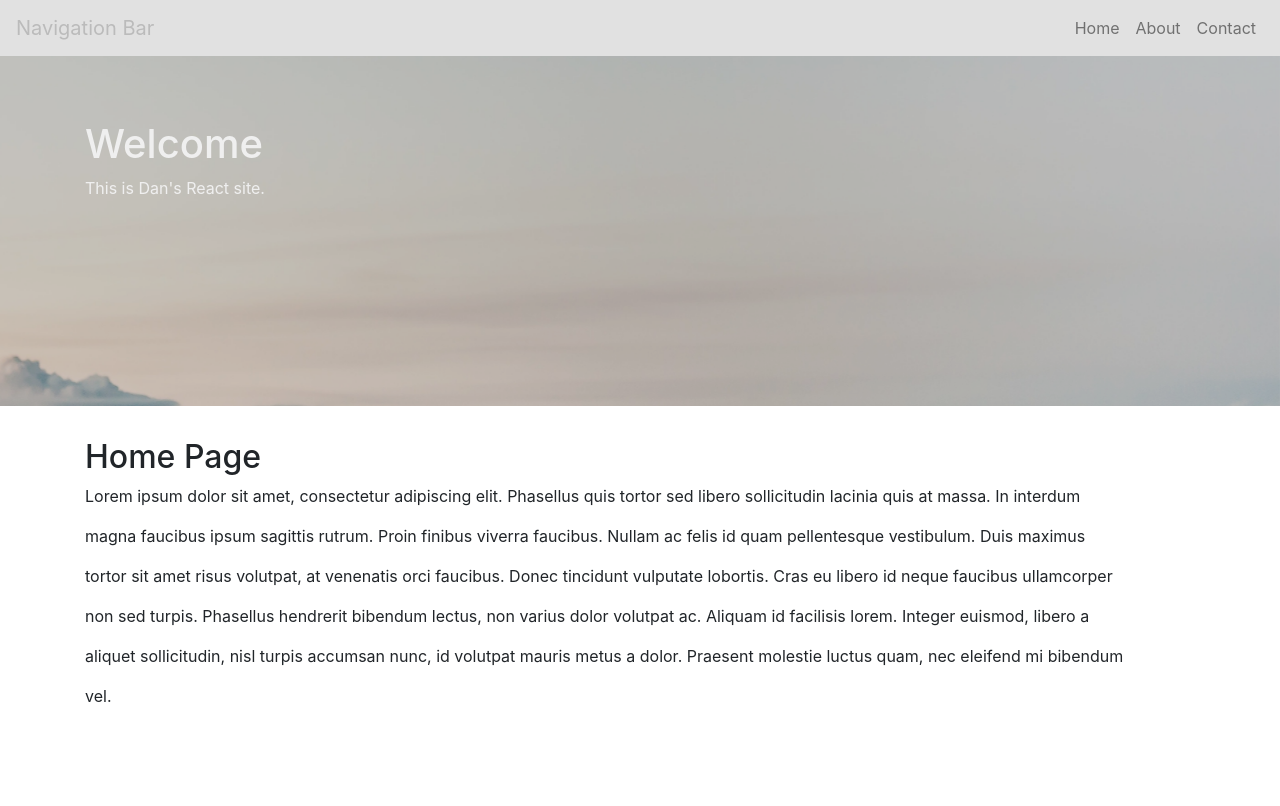
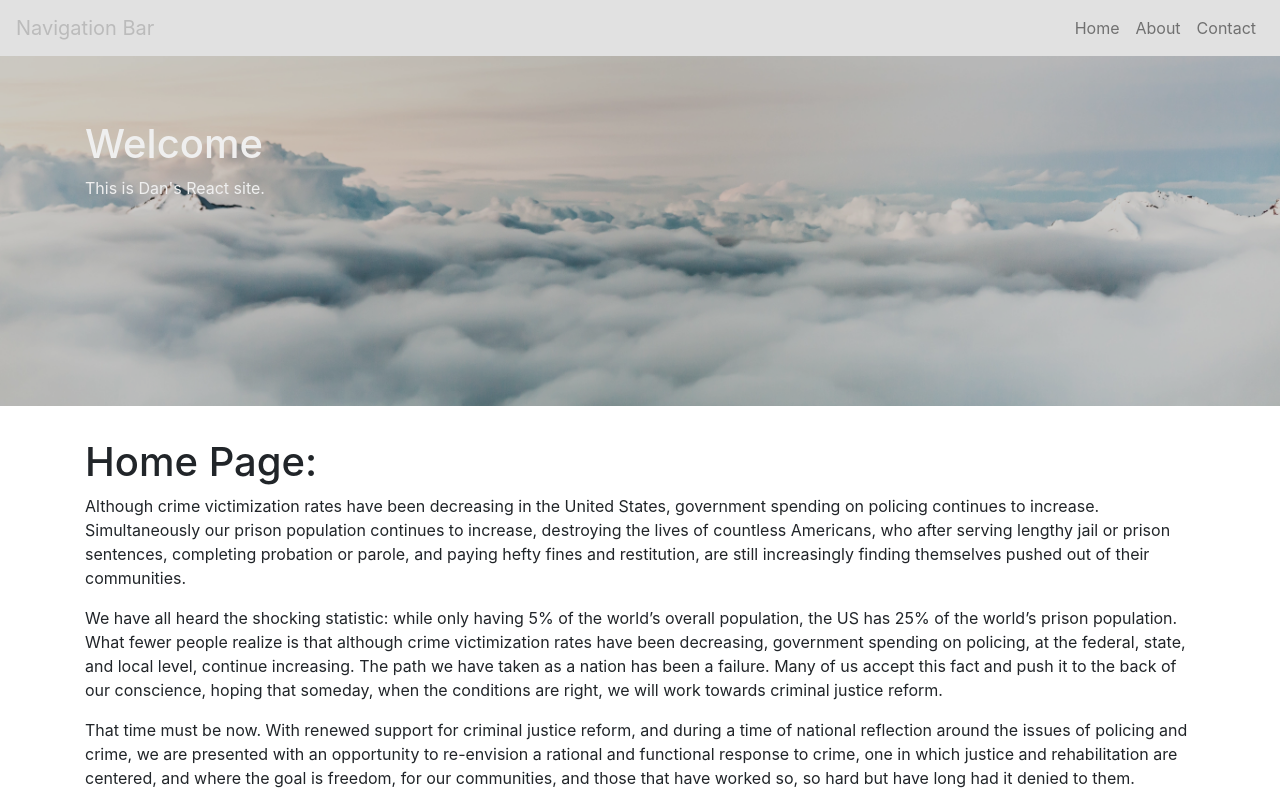
Before and after one commit to datoche-juarez/HON-231-Front-End, a React (Create React App) app: page / in a window 1280 px wide. Built offline with nearby package versions, Linux system fonts and the light colour scheme.

Commit message:
Updated Contact and Home Page...

```diff
--- a/src/Contact.js
+++ b/src/Contact.js
@@ -3,7 +3,11 @@
 export const Contact = () =>  (
         <div>
             <h2>Contact Us</h2>
-            <p>Lorem ipsum dolor sit amet, consectetur adipiscing elit. Phasellus quis tortor sed libero sollicitudin lacinia quis at massa. In interdum</p>
-
+            <h3>Phone:</h3>
+            <p>313-675-2860</p>
+            <h3>Email:</h3>
+            <p>datoche-juarez@hawkmail.hfcc.edu</p>
+            <h3>Facebook:</h3>
+            <p>https://www.facebook.com/daniel.atochejuarez/</p>
         </div>
     )
--- a/src/Home.js
+++ b/src/Home.js
@@ -2,12 +2,33 @@
 
 export const Home = () =>  (
         <div>
-            <h2>Home Page</h2>
-            <p>Lorem ipsum dolor sit amet, consectetur adipiscing elit. Phasellus quis tortor sed libero sollicitudin lacinia quis at massa. In interdum</p>
-            <p>magna faucibus ipsum sagittis rutrum. Proin finibus viverra faucibus. Nullam ac felis id quam pellentesque vestibulum. Duis maximus</p>
-            <p>tortor sit amet risus volutpat, at venenatis orci faucibus. Donec tincidunt vulputate lobortis. Cras eu libero id neque faucibus ullamcorper</p>
-            <p>non sed turpis. Phasellus hendrerit bibendum lectus, non varius dolor volutpat ac. Aliquam id facilisis lorem. Integer euismod, libero a</p>
-            <p>aliquet sollicitudin, nisl turpis accumsan nunc, id volutpat mauris metus a dolor. Praesent molestie luctus quam, nec eleifend mi bibendum</p>
-            <p>vel.</p>
+            <h1>Home Page:</h1>
+<p>
+    Although crime victimization rates have been decreasing in the United
+    States, government spending on policing continues to increase.
+    Simultaneously our prison population continues to increase, destroying the
+    lives of countless Americans, who after serving lengthy jail or prison
+    sentences, completing probation or parole, and paying hefty fines and
+    restitution, are still increasingly finding themselves pushed out of their
+    communities.
+</p>
+<p>
+    We have all heard the shocking statistic: while only having 5% of the
+    world’s overall population, the US has 25% of the world’s prison
+    population. What fewer people realize is that although crime victimization
+    rates have been decreasing, government spending on policing, at the
+    federal, state, and local level, continue increasing. The path we have
+    taken as a nation has been a failure. Many of us accept this fact and push
+    it to the back of our conscience, hoping that someday, when the conditions
+    are right, we will work towards criminal justice reform.
+</p>
+<p>
+    That time must be now. With renewed support for criminal justice reform,
+    and during a time of national reflection around the issues of policing and
+    crime, we are presented with an opportunity to re-envision a rational and
+    functional response to crime, one in which justice and rehabilitation are
+    centered, and where the goal is freedom, for our communities, and those
+    that have worked so, so hard but have long had it denied to them.
+</p>
         </div>
     )
```
